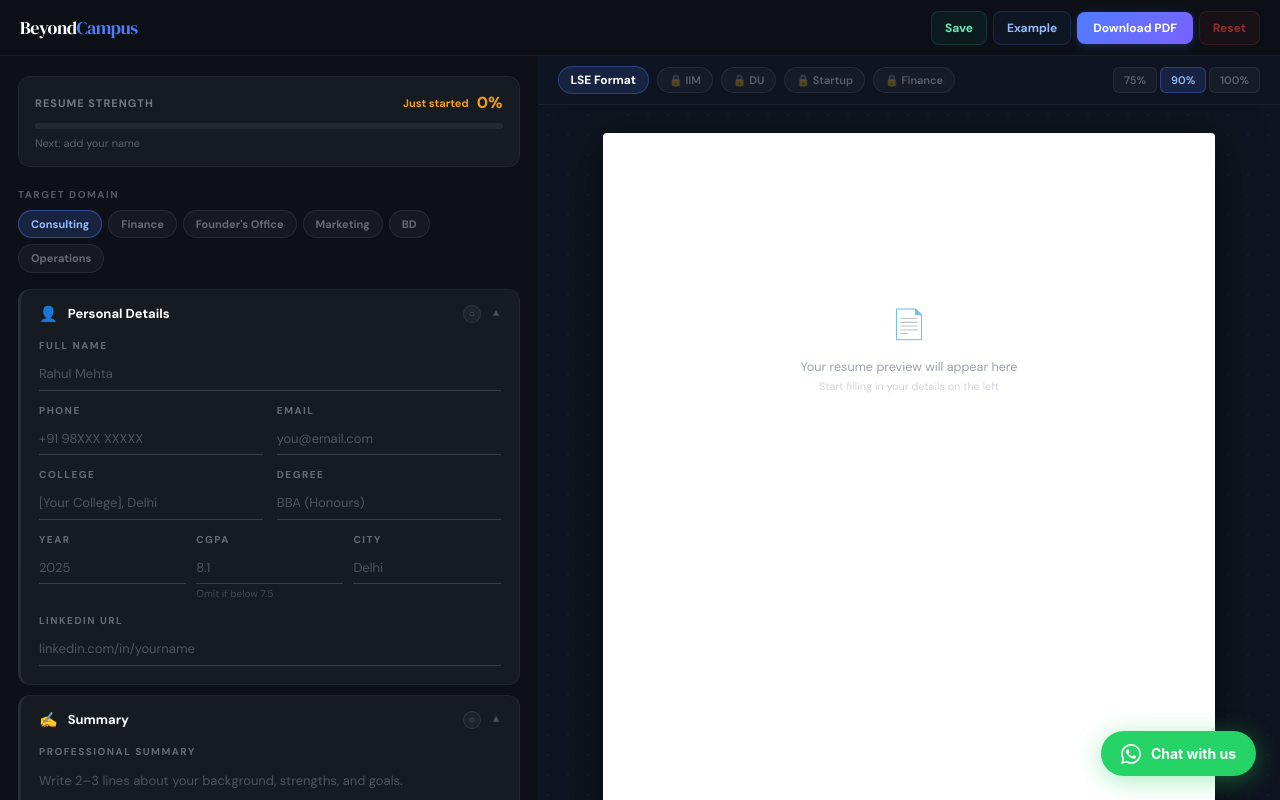
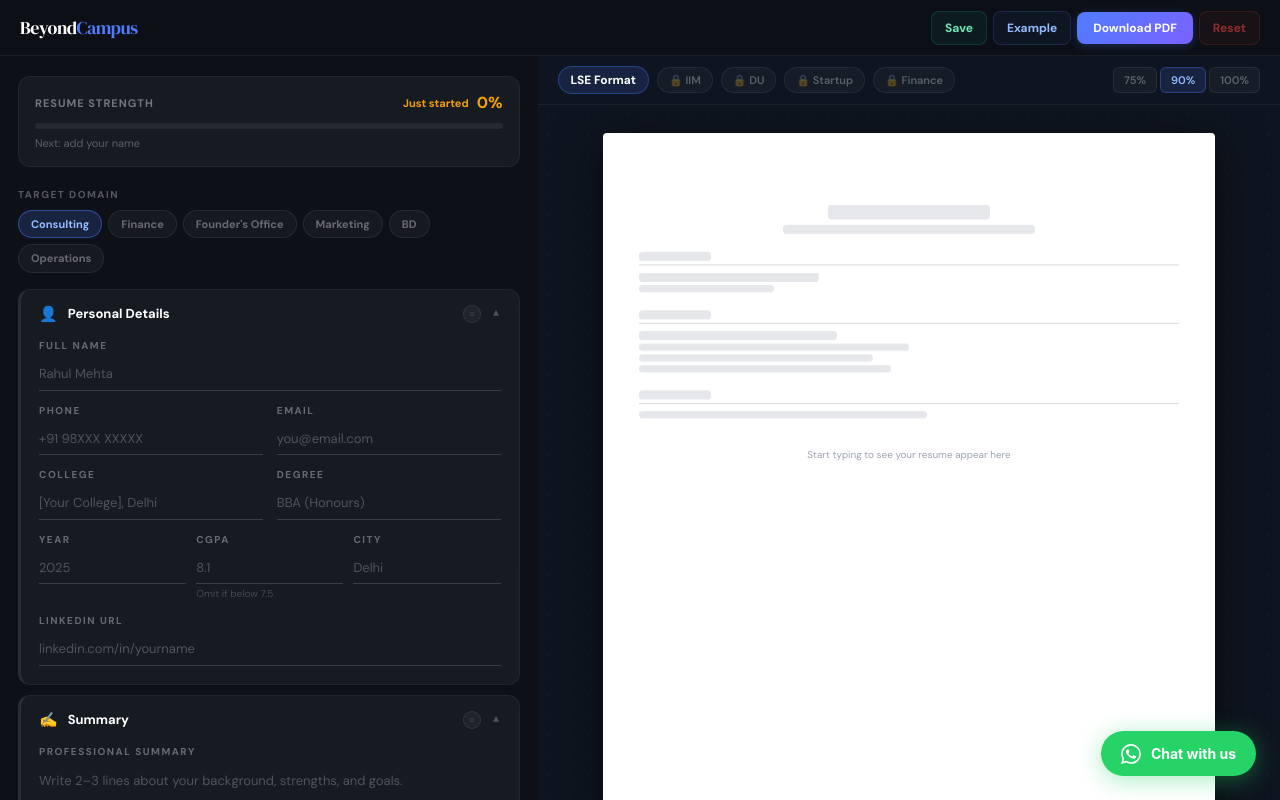
Before and after one commit to aanirudh28/beyond-campus, a Next.js app: page /resources/resume-builder in a window 1280 px wide. Built offline with nearby package versions, Linux system fonts and the light colour scheme.

Commit message:
add ghost skeleton empty state to resume preview

```diff
--- a/app/resources/resume-builder/page.tsx
+++ b/app/resources/resume-builder/page.tsx
@@ -169,7 +169,7 @@ function LivePreview({ f, zoom }: { f: FormData; zoom: number }) {
   const hasExp  = f.experiences.some(e => e.company || e.role)
   const hasProj = f.projects.some(p => p.name)
   const hasEdu2 = f.education2.college || f.education2.degree
-  const isEmpty = !f.name && !hasEdu && !hasExp && !hasProj && f.skills.length === 0
+  const isEmpty = !f.name && !f.email && !f.college
 
   const sectionHeading = (label: string) => (
     <div style={{ borderBottom: '1.5px solid black', marginBottom: 8, marginTop: 14 }}>
@@ -183,20 +183,47 @@ function LivePreview({ f, zoom }: { f: FormData; zoom: number }) {
       <div style={{ position: 'absolute', top: 1050, left: 0, right: 0, height: 1, background: 'rgba(239,68,68,0.5)', zIndex: 10, pointerEvents: 'none' }} />
 
       {isEmpty && (
-        <div style={{ display: 'flex', flexDirection: 'column', alignItems: 'center', justifyContent: 'center', minHeight: 400, gap: 12 }}>
-          <div style={{ fontSize: 32 }}>📄</div>
-          <div style={{ color: '#9ca3af', fontFamily: 'DM Sans, sans-serif', fontSize: 14, textAlign: 'center', lineHeight: 1.6 }}>
-            Your resume preview will appear here<br />
-            <span style={{ fontSize: 12, color: '#d1d5db' }}>Start filling in your details on the left</span>
+        <div style={{ opacity: 1, transition: 'opacity 0.4s ease', padding: '40px 0 0' }}>
+          {/* Name skeleton */}
+          <div style={{ display: 'flex', flexDirection: 'column', alignItems: 'center', marginBottom: 20 }}>
+            <div className="skeleton-pulse" style={{ width: 180, height: 16, background: '#e5e7eb', borderRadius: 4 }} />
+            <div className="skeleton-pulse" style={{ width: 280, height: 10, background: '#e5e7eb', borderRadius: 4, marginTop: 6 }} />
+          </div>
+          {/* Education */}
+          <div style={{ marginTop: 20 }}>
+            <div className="skeleton-pulse" style={{ width: 80, height: 10, background: '#e5e7eb', borderRadius: 4 }} />
+            <div style={{ height: 1, background: '#d1d5db', width: '100%', marginTop: 4 }} />
+            <div className="skeleton-pulse" style={{ width: 200, height: 10, background: '#e5e7eb', borderRadius: 4, marginTop: 8 }} />
+            <div className="skeleton-pulse" style={{ width: 150, height: 8, background: '#e5e7eb', borderRadius: 4, marginTop: 4 }} />
+          </div>
+          {/* Experience */}
+          <div style={{ marginTop: 20 }}>
+            <div className="skeleton-pulse" style={{ width: 80, height: 10, background: '#e5e7eb', borderRadius: 4 }} />
+            <div style={{ height: 1, background: '#d1d5db', width: '100%', marginTop: 4 }} />
+            <div className="skeleton-pulse" style={{ width: 220, height: 10, background: '#e5e7eb', borderRadius: 4, marginTop: 8 }} />
+            <div className="skeleton-pulse" style={{ width: 300, height: 8, background: '#e5e7eb', borderRadius: 4, marginTop: 4 }} />
+            <div className="skeleton-pulse" style={{ width: 260, height: 8, background: '#e5e7eb', borderRadius: 4, marginTop: 4 }} />
+            <div className="skeleton-pulse" style={{ width: 280, height: 8, background: '#e5e7eb', borderRadius: 4, marginTop: 4 }} />
+          </div>
+          {/* Skills */}
+          <div style={{ marginTop: 20 }}>
+            <div className="skeleton-pulse" style={{ width: 80, height: 10, background: '#e5e7eb', borderRadius: 4 }} />
+            <div style={{ height: 1, background: '#d1d5db', width: '100%', marginTop: 4 }} />
+            <div className="skeleton-pulse" style={{ width: 320, height: 8, background: '#e5e7eb', borderRadius: 4, marginTop: 8 }} />
+          </div>
+          {/* Caption */}
+          <div style={{ marginTop: 32, textAlign: 'center', fontSize: 11, color: '#9ca3af', fontFamily: 'DM Sans, sans-serif' }}>
+            Start typing to see your resume appear here
           </div>
         </div>
       )}
 
+      <div style={{ opacity: isEmpty ? 0 : 1, transition: 'opacity 0.4s ease', pointerEvents: isEmpty ? 'none' : 'auto' }}>
       {f.name && (
         <div style={{ textAlign: 'center', marginBottom: 10 }}>
           <div style={{ fontSize: 22, fontWeight: 'bold', letterSpacing: 1 }}>{f.name}</div>
           {contactParts.length > 0 && (
-            <div style={{ fontSize: 10, color: '#333', marginTop: 4 }}>{contactParts.join(' \u00B7 ')}</div>
+            <div style={{ fontSize: 10, color: '#333', marginTop: 4 }}>{contactParts.join(' · ')}</div>
           )}
         </div>
       )}
@@ -281,6 +308,7 @@ function LivePreview({ f, zoom }: { f: FormData; zoom: number }) {
           <div><span style={{ fontWeight: 'bold' }}>Languages:</span> {f.languages.join(', ')}</div>
         </div>
       )}
+      </div>
     </div>
   )
 }
@@ -842,6 +870,8 @@ export default function ResumeBuilderPage() {
           @page { size:A4; margin:15mm; }
         }
         @keyframes slideInRight { from { transform:translateX(60px);opacity:0; } to { transform:translateX(0);opacity:1; } }
+        @keyframes skeletonPulse { 0%,100% { opacity:1; } 50% { opacity:0.4; } }
+        .skeleton-pulse { animation: skeletonPulse 1.5s ease-in-out infinite; }
         @keyframes fadeUp { from { opacity:0;transform:translateY(8px); } to { opacity:1;transform:translateY(0); } }
         @media(max-width:860px){
           .builder-desktop{display:none !important}
```
